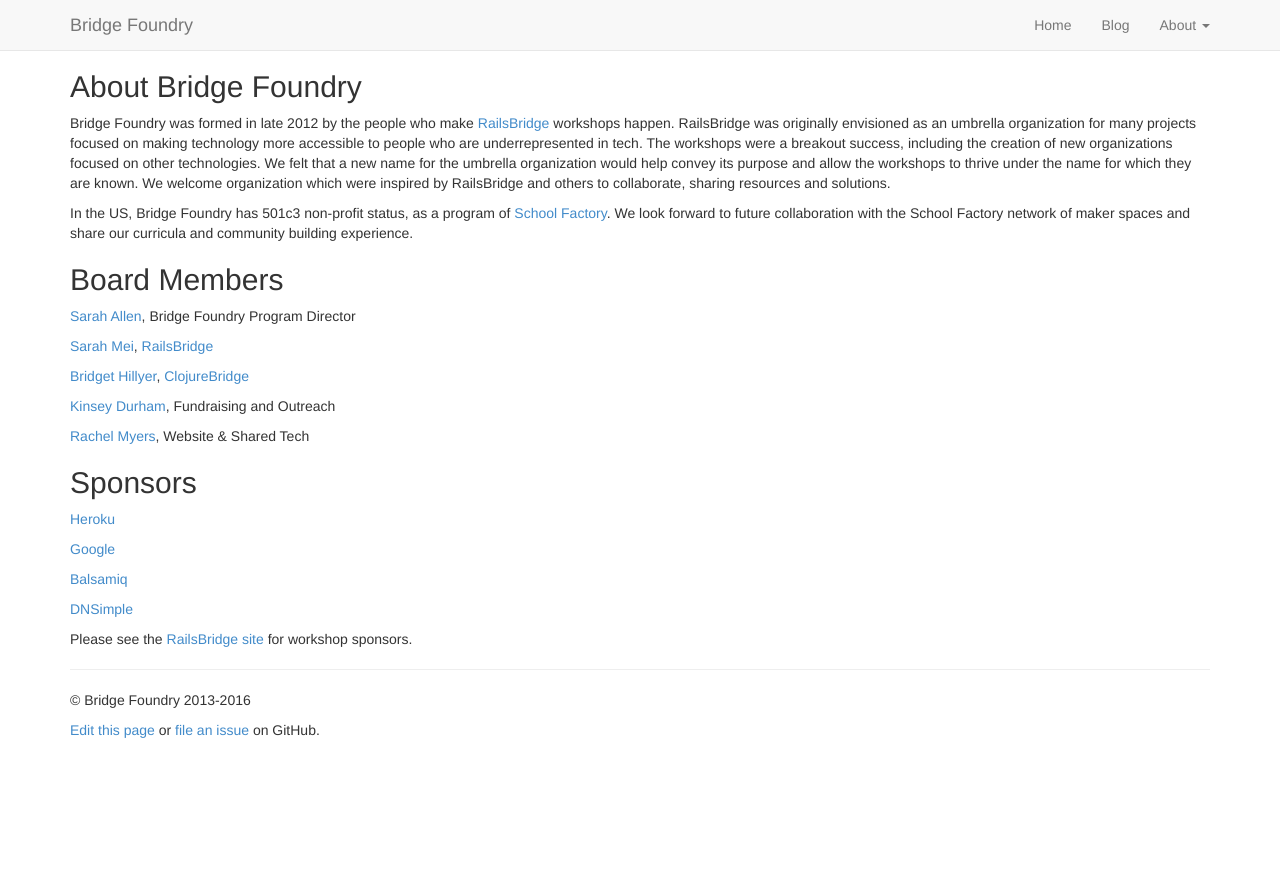
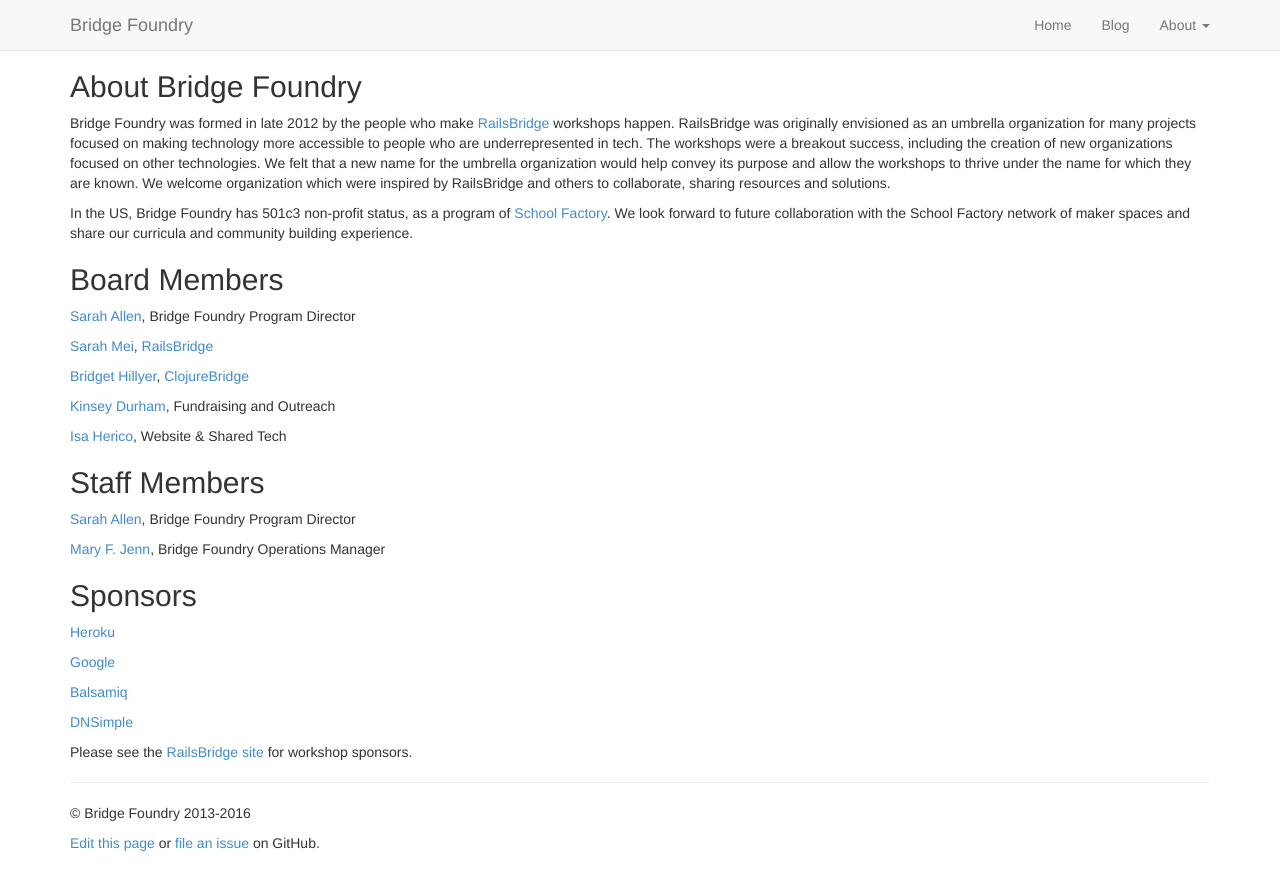
Before and after one commit to missherico/bridgefoundry.github.io, a Jekyll site: the page built from about.html, in a window 1280 px wide. Shown: the top 890 px of the page. Built offline with Jekyll 4.4.1, drawn with Linux system fonts in a browser that asks for light colours.

Commit message:
Added staff and changed board member.

```diff
--- a/about.html
+++ b/about.html
@@ -19,7 +19,15 @@
     <p><a href="https://twitter.com/sarahmei">Sarah Mei</a>, <a href="http://railsbridge.org/">RailsBridge</a></p>
     <p><a href="https://twitter.com/bridgethillyer">Bridget Hillyer</a>, <a href="http://www.clojurebridge.org/">ClojureBridge</a></p>
     <p><a href="https://twitter.com/KinseyAnnDurham">Kinsey Durham</a>, Fundraising and Outreach</p>
-    <p><a href="https://twitter.com/rachelmyers">Rachel Myers</a>, Website &amp; Shared Tech</p>
+    <p><a href="https://twitter.com/msherico">Isa Herico</a>, Website &amp; Shared Tech</p>
+  </div>
+
+  <div class="staff">
+    <a name="staff"></a>
+    <h2>Staff Members</h2>
+    <p><a href="https://twitter.com/ultrasaurus">Sarah Allen</a>, Bridge Foundry Program Director</p>
+    <p><a href="https://twitter.com/mfjenn">Mary F. Jenn</a>, Bridge Foundry Operations Manager</a></p>
+
   </div>
 
   <div class="sponsors">
```
